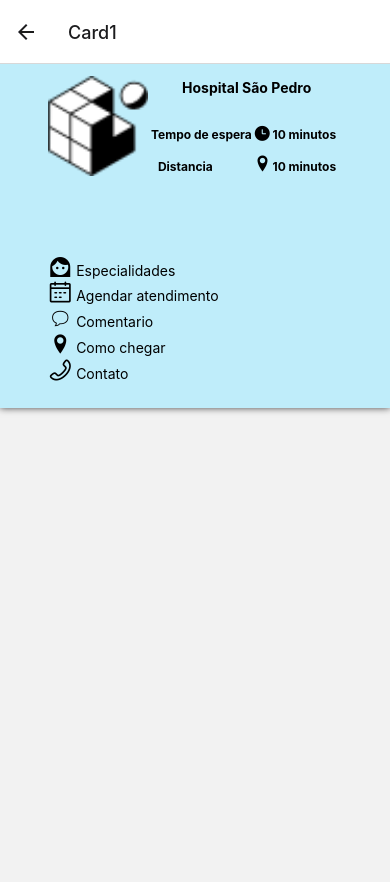
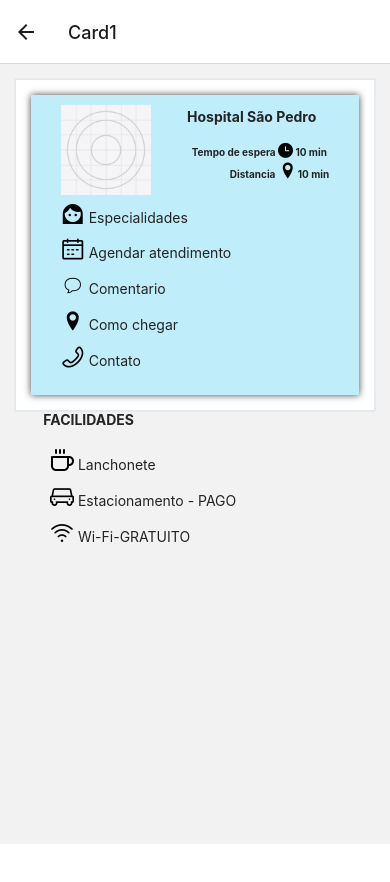
Before and after one commit to arnoldcainan/sos-fila3.0, a React Native app: screen /Card1 in a window 390 px wide. Shown: the top 882 px of the page. After the commit the page ends 844 px from the top, so only its background shows below. Built offline with nearby package versions, Linux system fonts and the light colour scheme.

Commit message:
funcionamento dos cards

```diff
--- a/screens/Card1.js
+++ b/screens/Card1.js
@@ -1,47 +1,108 @@
 import * as React from 'react';
-import { Text, View, StyleSheet, Image, TouchableOpacity } from 'react-native';
-import { AntDesign } from '@expo/vector-icons';  //icone relogio,coracao
+import {
+  View,
+  StyleSheet,
+  Image,
+  TouchableOpacity,
+  ScrollView,
+} from 'react-native';
+import { AntDesign } from '@expo/vector-icons'; //icone relogio,coracao
 import { Entypo } from '@expo/vector-icons'; //icone local
 import { MaterialCommunityIcons } from '@expo/vector-icons';
 import { EvilIcons } from '@expo/vector-icons';
-
+import { Feather } from '@expo/vector-icons';
+import { Text, Card, Button } from '@rneui/themed';
 
 const Card1 = ({ navigation, route }) => {
-
   return (
-
-
+    <ScrollView>
+      <Card>
         <View style={styles.container}>
-      <TouchableOpacity onPress={() => navigation.navigate('Card1')}>
-        <Image style={styles.logo} source={require('../assets/favicon.png')} />
+          <TouchableOpacity onPress={() => navigation.navigate('Feed1')}>
+            <Image
+              style={styles.logo}
+              source={require('../assets/icon.png')}
+            />
           </TouchableOpacity>
           <View>
             <Text style={styles.titulo}> Hospital São Pedro</Text>
             <View style={styles.relogio}>
-          <Text style={styles.paragraph}> Tempo de espera <AntDesign name="clockcircle" size={15} color="black" /> 10 minutos  </Text>
+              <Text style={styles.paragraph}>
+                {' '}
+                Tempo de espera{' '}
+                <AntDesign name="clockcircle" size={15} color="black" /> 10 min{' '}
+              </Text>
             </View>
             <View style={styles.distancia}>
-          <Text style={styles.paragraph}> Distancia              <Entypo name="location-pin" size={20} color="black" />10 minutos  </Text>
+              <Text style={styles.paragraph}>
+                {' '}
+                Distancia <Entypo name="location-pin" size={20} color="black" />
+                10 min
+              </Text>
             </View>
-        <View style={styles.especialidades}>
-          <Text><MaterialCommunityIcons name="face-woman" size={24} color="black" /> Especialidades</Text>
+            <View style={styles.icon}>
+              <Text>
+                <MaterialCommunityIcons
+                  name="face-woman"
+                  size={24}
+                  color="black"
+                />{' '}
+                Especialidades
+              </Text>
             </View>
-        <View style={styles.agendar}>
-          <Text><AntDesign name="calendar" size={24} color="black" /> Agendar atendimento</Text>
+            <View style={styles.icon}>
+              <Text>
+                <AntDesign name="calendar" size={24} color="black" /> Agendar
+                atendimento
+              </Text>
             </View>
-        <View style={styles.comentario}>
-          <Text><EvilIcons name="comment" size={24} color="black" /> Comentario</Text>
+            <View style={styles.icon}>
+              <Text>
+                <EvilIcons name="comment" size={24} color="black" /> Comentario
+              </Text>
             </View>
-        <View style={styles.comoChegar}>
-          <Text><Entypo name="location-pin" size={24} color="black" /> Como chegar</Text>
+            <View style={styles.icon}>
+              <Text>
+                <Entypo name="location-pin" size={24} color="black" /> Como
+                chegar
+              </Text>
             </View>
-        <View style={styles.contato}>
-          <Text><AntDesign name="phone" size={24} color="black" /> Contato</Text>
+            <View style={styles.icon}>
+              <Text>
+                <AntDesign name="phone" size={24} color="black" /> Contato
+              </Text>
             </View>
           </View>
         </View>
+      </Card>
+      <Text
+        style={{
+          marginBottom: 10,
+          fontWeight: 'bold',
+          fontSize: 14,
+          marginLeft: 40,
+        }}>
+        {' '}
+        FACILIDADES
+      </Text>
+      <View style={styles.icon2}>
+        <Text>
+          <Feather name="coffee" size={24} color="black" /> Lanchonete
+        </Text>
+      </View>
+      <View style={styles.icon2}>
+        <Text>
+          <AntDesign name="car" size={24} color="black" /> Estacionamento - PAGO
+        </Text>
+      </View>
+      <View style={styles.icon2}>
+        <Text>
+          <AntDesign name="wifi" size={24} color="black" /> Wi-Fi-GRATUITO
+        </Text>
+      </View>
+    </ScrollView>
   );
-}
+};
 
 const styles = StyleSheet.create({
   container: {
@@ -51,7 +112,6 @@ const styles = StyleSheet.create({
     justifyContent: 'center',
     padding: 25,
     backgroundColor: '#BFEDFA',
-    marginBottom: 500,
     shadowColor: '#444',
     shadowOpacity: 2.5,
     shadowRadius: 7,
@@ -59,47 +119,41 @@ const styles = StyleSheet.create({
   titulo: {
     textAlign: 'center',
     justifyContent: 'center',
-    padding: 30,
+    padding: 28,
     fontWeight: 'bold',
+    fontSize: 14,
+    marginLeft: 5,
+    marginRight: -15,
     marginTop: -40,
   },
   paragraph: {
     textAlign: 'right',
-    marginTop: 0,
-    fontSize: 12,
+    marginTop: -10,
+    fontSize: 10,
     fontWeight: 'bold',
   },
   //icone relogio
   relogio: {
-    color: "blue",
     marginBottom: 10,
     //icone local
   },
   distancia: {
-    color: "blue",
+    marginBottom: 10,
   },
   logo: {
-    height: 100,
-    width: 100,
-    marginTop: -160,
+    height: 90,
+    width: 90,
+    marginTop: -140,
   },
-  especialidades: {
+  icon: {
     alignItems: 'row',
-    marginTop: 80,
-    marginLeft: -100,
+    marginTop: 10,
+    marginLeft: -90,
   },
-  agendar: {
-    marginLeft: -100,
-  },
-  comentario: {
-    marginLeft: -100,
-  },
-  comoChegar: {
-    marginLeft: -100,
-  },
-  contato: {
-    marginLeft: -100,
+  icon2: {
+    marginTop: 10,
+    marginLeft: 50,
   },
 });
 
-export default Card1
+export default Card1;
--- a/screens/Feed1.js
+++ b/screens/Feed1.js
@@ -61,13 +61,13 @@ const Feed1 = ({ navigation, route }) => {
         The idea with React Native Elements is more about component
         structure than actual design.
       </Text>
-      <Text style={{ marginBottom: 10, fontWeight: 'bold', }}>  <AntDesign name="like2" size={20} color="black" /> 30  <FontAwesome name="commenting" size={24} color="black" /> 4</Text>
+      <Text style={{ marginBottom: 10, fontWeight: 'bold', }}>  <AntDesign name="like2" size={20} color="black" /> 19  <FontAwesome name="commenting" size={24} color="black" /> 4</Text>
       </Card>
       <Card>
       <Text style={{ flex: 1, flexDirection: 'row', alignItems: 'center', marginTop: 10, marginBottom: 10, fontWeight: 'bold' }}>
         <Image style={styles.image}
-          source={require('../logo/joel.png')}
-        />  Joel Miller</Text>
+          source={require('../logo/ellie.png')}
+        />  Ellie Williams</Text>
       <Card.Divider />
       <View style={styles.container}>
         <View>
@@ -105,12 +105,12 @@ const Feed1 = ({ navigation, route }) => {
           <View></View>
         </View>
       </View>
-      <Text style={{ marginBottom: 10, fontWeight: 'bold', }}> <Entypo name="location-pin" size={20} color="black" />Hospital das clinicas</Text>
+      <Text style={{ marginBottom: 10, fontWeight: 'bold', }}> <Entypo name="location-pin" size={20} color="black" />Hospital da Criança</Text>
       <Text style={{ marginBottom: 10 }}>
         The idea with React Native Elements is more about component
         structure than actual design.
       </Text>
-      <Text style={{ marginBottom: 10, fontWeight: 'bold', }}>  <AntDesign name="like2" size={20} color="black" /> 30  <FontAwesome name="commenting" size={24} color="black" /> 4</Text>
+      <Text style={{ marginBottom: 10, fontWeight: 'bold', }}>  <AntDesign name="like2" size={20} color="black" /> 15  <FontAwesome name="commenting" size={24} color="black" /> 3</Text>
       </Card>
     </ScrollView>
   );
```
Also changed, not shown: logo/ellie.png (added). Lines whose indentation alone changed are shown as unchanged.
